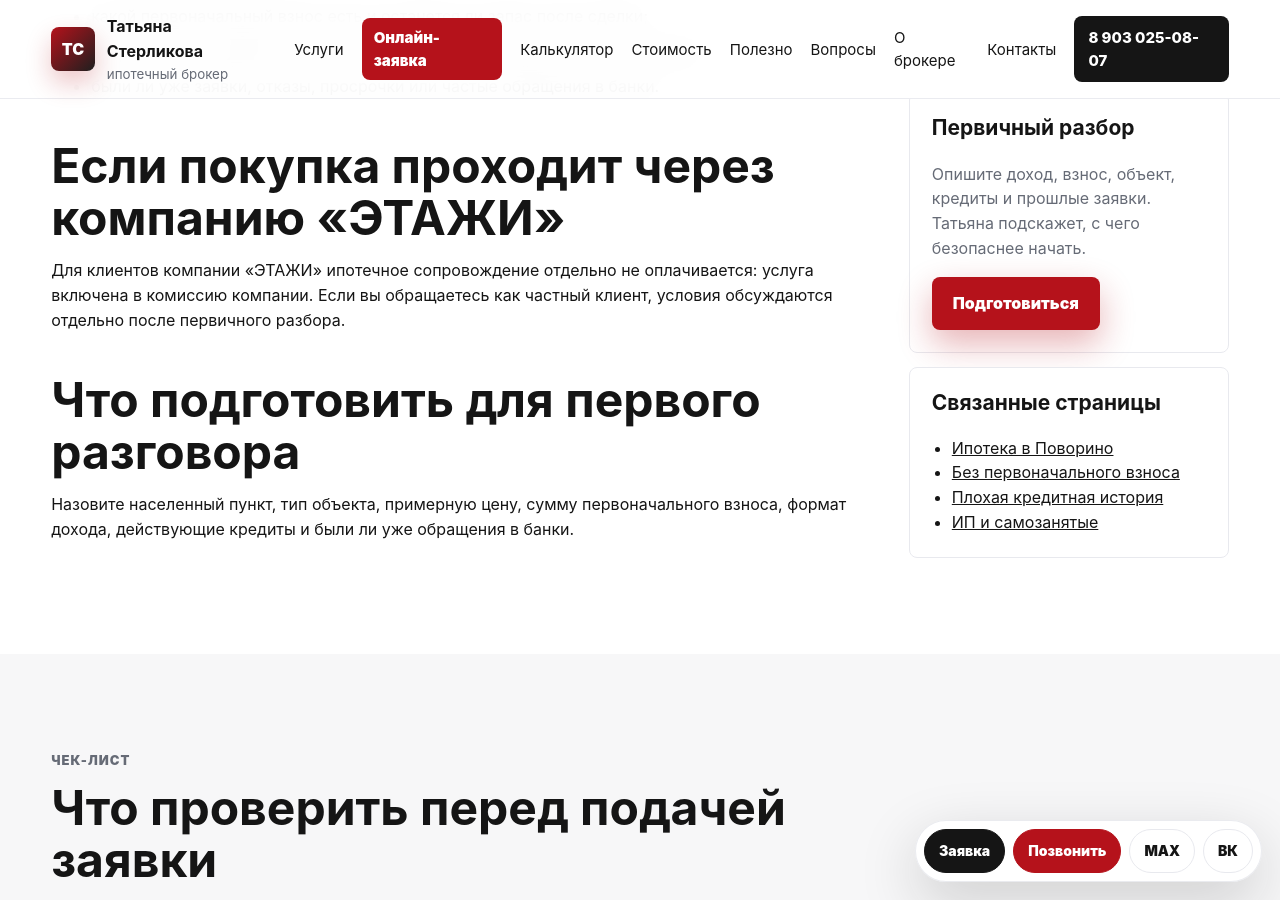
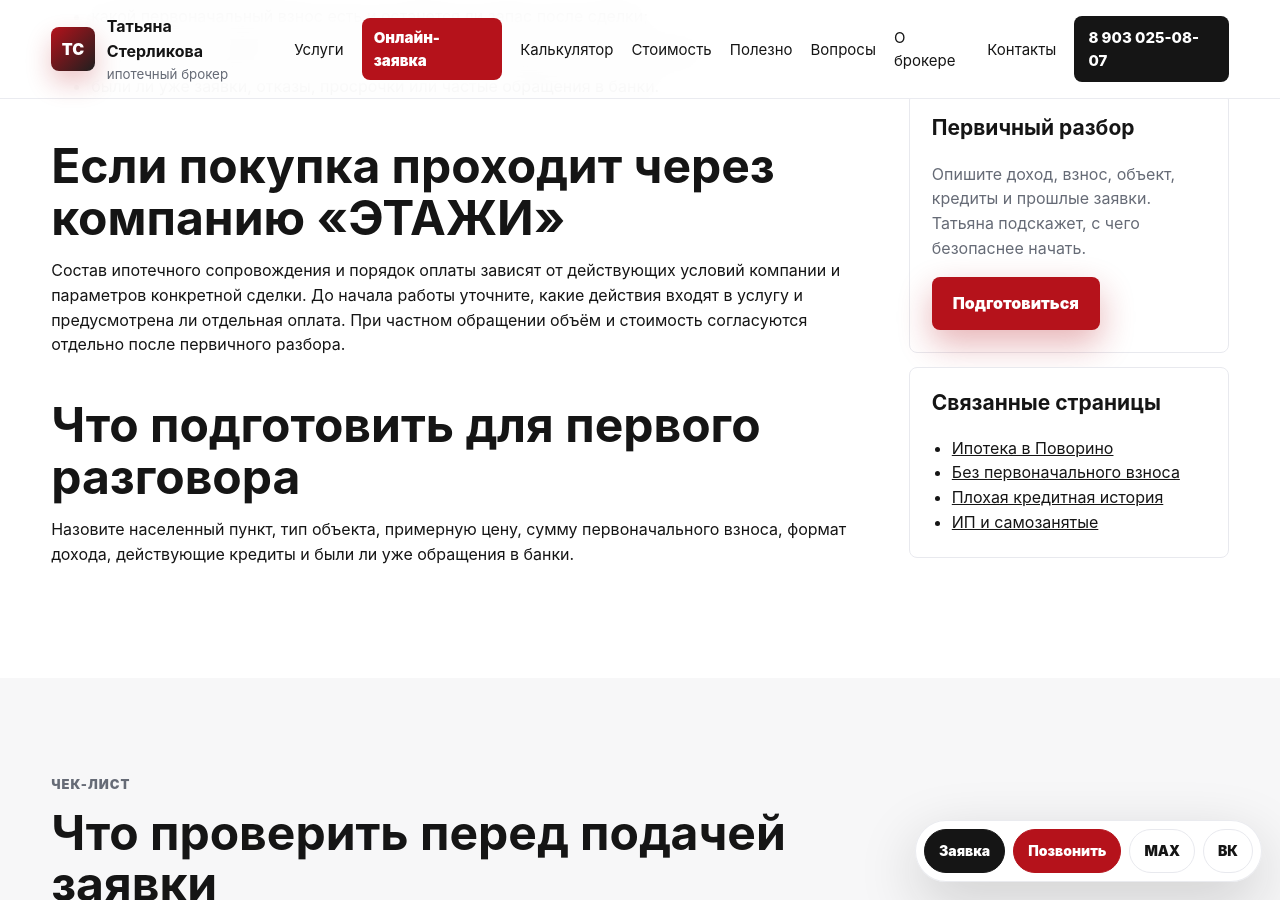
Before and after one commit to deputat36/broker, a Jekyll site: the page built from geo/povorino/ipoteka-bez-oficialnogo-dohoda.md, in a window 1280 px wide and 900 px high, scrolled down 1951 px. Built offline with Jekyll 4.4.1, drawn with Linux system fonts in a browser that asks for light colours; our own code applies the rules of GitHub Pages for plain Markdown files.

Commit message:
Уточнить условия ЭТАЖИ при нестандартном доходе в Поворино

```diff
--- a/geo/povorino/ipoteka-bez-oficialnogo-dohoda.md
+++ b/geo/povorino/ipoteka-bez-oficialnogo-dohoda.md
@@ -39,7 +39,7 @@
       <li>были ли уже заявки, отказы, просрочки или частые обращения в банки.</li>
     </ul>
     <h2>Если покупка проходит через компанию «ЭТАЖИ»</h2>
-    <p>Для клиентов компании «ЭТАЖИ» ипотечное сопровождение отдельно не оплачивается: услуга включена в комиссию компании. Если вы обращаетесь как частный клиент, условия обсуждаются отдельно после первичного разбора.</p>
+    <p>Состав ипотечного сопровождения и порядок оплаты зависят от действующих условий компании и параметров конкретной сделки. До начала работы уточните, какие действия входят в услугу и предусмотрена ли отдельная оплата. При частном обращении объём и стоимость согласуются отдельно после первичного разбора.</p>
     <h2>Что подготовить для первого разговора</h2>
     <p>Назовите населенный пункт, тип объекта, примерную цену, сумму первоначального взноса, формат дохода, действующие кредиты и были ли уже обращения в банки.</p>
   </article>
```
